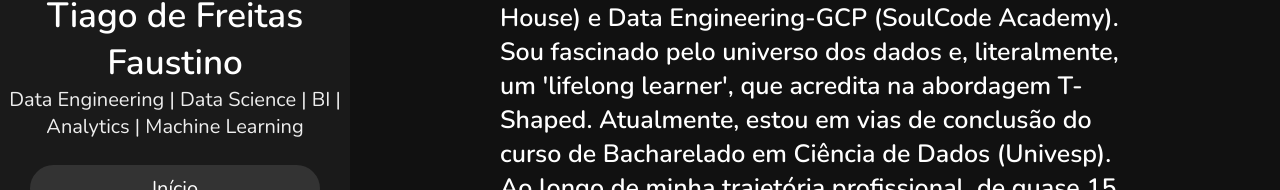
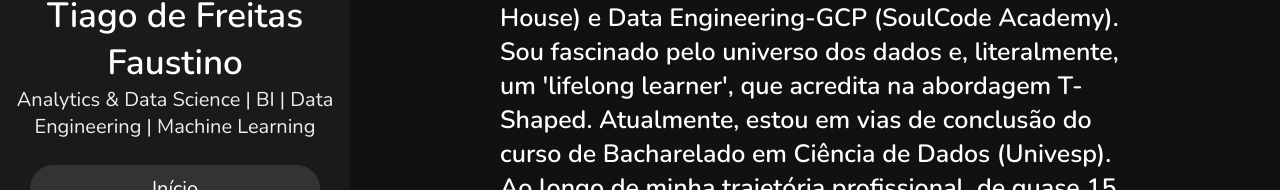
Before and after one commit to tiagotff/datadriven, a plain HTML site: page index.html in a window 1280 px wide. Shown: the part 252-442 px from the top of the page. Drawn offline with nearby package versions, Linux system fonts and the light colour scheme.

Commit message:
Update index.html

```diff
--- a/index.html
+++ b/index.html
@@ -20,7 +20,7 @@ n<!DOCTYPE html>
     <div class="user">
         <img src="images/pic.jpg" alt="">
         <h3 class="name">Tiago de Freitas Faustino</h3>
-        <p class="post">Data Engineering | Data Science | BI | Analytics | Machine Learning</p>
+        <p class="post">Analytics & Data Science | BI | Data Engineering | Machine Learning</p>
     </div>
 
     <nav class="navbar">
```
